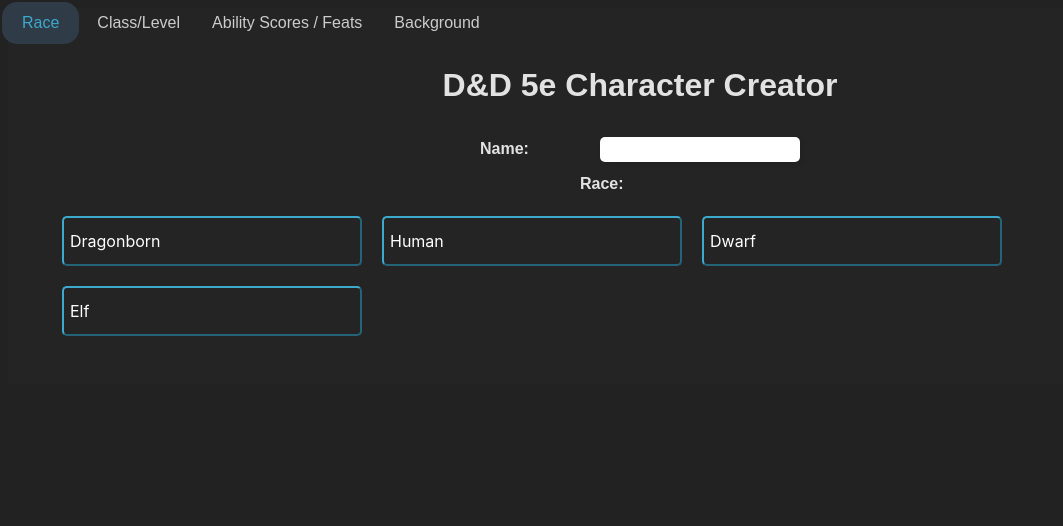
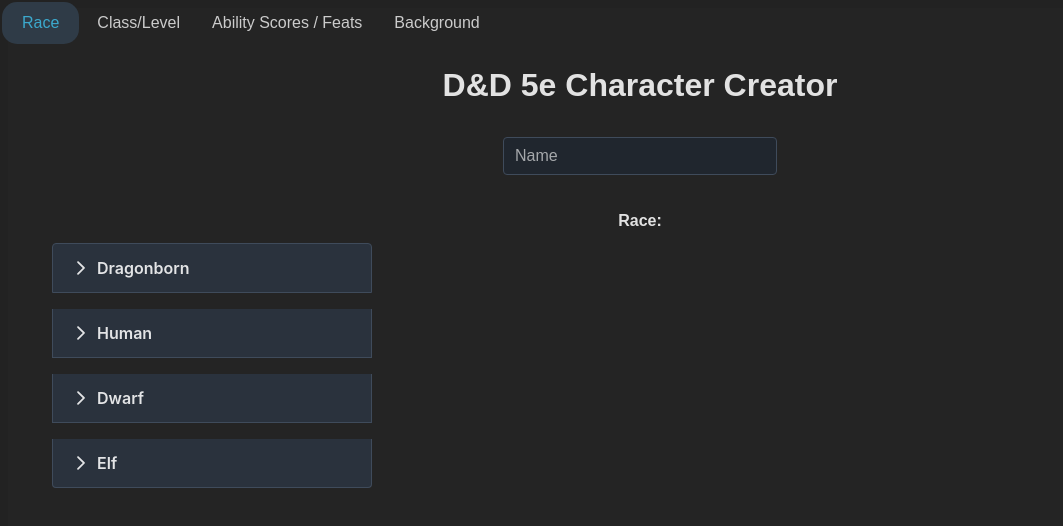
Before and after one commit to FreddyMaster/5ereact, a React (Vite) app: page / in a window 1280 px wide. Both pictures are taken after a click on the button "Race". Shown: the top 526 px of the page, without its empty margins (0-1063 px from the left). Built offline with nearby package versions, Linux system fonts and the light colour scheme.

Commit message:
updated the ui

```diff
--- a/package.json
+++ b/package.json
@@ -9,6 +9,10 @@
     "preview": "vite preview"
   },
   "dependencies": {
+    "@emotion/react": "^11.10.6",
+    "@mantine/core": "^6.0.8",
+    "@mantine/form": "^6.0.8",
+    "@mantine/hooks": "^6.0.8",
     "primeicons": "^6.0.1",
     "primereact": "^9.3.0",
     "react": "^18.2.0",
--- a/src/App.jsx
+++ b/src/App.jsx
@@ -1,10 +1,14 @@
+import { NavBar } from './components/navBar/navBar';
 import { useState } from 'react';
 import './App.css';
-import backgrounds from './data/backgrounds.json';
-import classes from './data/classes.json';
-import races from './data/races.json'
-import alignments from './data/alignments.json';
+import backgrounds from './components/data/backgrounds.json';
+import classes from './components/data/classes.json';
+import races from './components/data/races.json'
+import alignments from './components/data/alignments.json';
 import { Dropdown } from 'primereact/dropdown';
+import { InputNumber } from 'primereact/inputnumber';
+import { InputText } from 'primereact/inputtext';
+import { Accordion, AccordionTab } from 'primereact/accordion';
 
 function App() {
   const [activeTab, setActiveTab] = useState('Race');
@@ -13,6 +17,7 @@ function App() {
   const [selectedClass, setSelectedClass] = useState(null);
   const [selectedBackground, setSelectedBackground] = useState(null);
   const [selectedLevel, setSelectedLevel] = useState(1);
+  const [name, setName] = useState('');
 
   const handleRaceClick = (race) => {
     setSelectedRace(selectedRace === race ? null : race);
@@ -27,7 +32,7 @@ function App() {
   };
 
   const handleAlignmentChange = (event) => {
-    setSelectedBackground(event.value);
+    setSelectedAlignment(event.value);
   };
 
   const handleLevelChange = (event) => {
@@ -73,9 +78,9 @@ function App() {
     );
   }
 
-  const numberOptions = [];
+  const levelOptions = [];
   for (let i = 1; i <= 20; i++) {
-    numberOptions.push(
+    levelOptions.push(
       <option key={i} value={i}>
         {i}
       </option>
@@ -87,96 +92,63 @@ function App() {
       <h1>D&amp;D 5e Character Creator</h1>
 
       {/* Tab links */}
-      <div className="tab">
-        <button
-          className={`tablinks ${activeTab === 'Race' ? 'active' : ''}`}
-          onClick={(event) => openTab(event, 'Race')}
-        >
-          Race
-        </button>
-        <button
-          className={`tablinks ${activeTab === 'Class' ? 'active' : ''}`}
-          onClick={(event) => openTab(event, 'Class')}
-        >
-          Class/Level
-        </button>
-        <button
-          className={`tablinks ${activeTab === 'Ability' ? 'active' : ''
-            }`}
-          onClick={(event) => openTab(event, 'Ability')}
-        >
-          Ability Scores / Feats
-        </button>
-        <button
-          className={`tablinks ${activeTab === 'Background' ? 'active' : ''
-            }`}
-          onClick={(event) => openTab(event, 'Background')}
-        >
-          Background
-        </button>
-      </div>
+      <NavBar activeTab={activeTab} event={event} openTab={openTab} />
 
       {/* Tab contents */}
       <div id="Race" className="tabcontent">
-        <label htmlFor="name">Name:</label>
-        <input type="text" id="name" name="name" />
+        <div style={{ display: 'flex', justifyContent: 'center' }}>
+          <span className="p-float-label">
+            <InputText id="name" value={name} onChange={(e) => setName(e.target.value)} />
+            <label htmlFor="name" className="floatingName">Name</label>
+          </span>
+        </div>
         <br />
         <label htmlFor="race">Race:</label>
-        <div className="race-container">
+        <Accordion>
           {races.map((race) => (
-            <div key={race.id}>
-              <button className="race-button" onClick={() => handleRaceClick(race)}>
-                {race.name}
-              </button>
-              <div>
-                {selectedRace === race && (
-                  <p><em>speed: +{race.speed}, {Object.entries(race.abilityBonuses).map(([key, value]) => `${key}: +${value}`).join(", ")}</em> </p>
-                )}
-              </div>
-            </div>
+            <AccordionTab key={race.id} header={race.name} className="accordion-button">
+              <p><em>speed: +{race.speed}, {Object.entries(race.abilityBonuses).map(([key, value]) => `${key}: +${value}`).join(", ")}</em></p>
+            </AccordionTab>
           ))}
-        </div>
+        </Accordion>
       </div>
       <div id="Class" className="tabcontent">
-        <label htmlFor="class">Class:</label>
         {/* Class tab content */}
         <Dropdown id="class-select" options={classes} optionLabel="name" value={selectedClass} onChange={handleClassChange} placeholder="Select a class" /> <br />
-        <label htmlFor="level">Level:</label>
-        <Dropdown id="level" value={selectedLevel} options={numberOptions} onChange={handleLevelChange} placeholder="Select a level" />
+        <Dropdown id="level" value={selectedLevel} options={levelOptions.map((option) => ({ label: option.props.children, value: option.props.value }))} onChange={handleLevelChange} placeholder="Select a level" />
         <p>Level: {selectedLevel}</p>
       </div>
       <div id="Ability" className="tabcontent">
         {/* Ability Scores / Feats tab content */}
         <label htmlFor="strength">Strength:</label>
-        <input type="number" id="strength" name="Strength" min="1" value={abilityScores[0].score} onChange={updateModifier} />
+        <InputNumber id="strength" name="Strength" min={1} value={abilityScores[0].score} onValueChange={updateModifier} />
         <input type="modifier" id="strength-modifier" name="strength-modifier" value={abilityScores[0].modifier} readOnly /><br />
 
         <label htmlFor="dexterity">Dexterity:</label>
-        <input type="number" id="dexterity" name="Dexterity" min="1" value={abilityScores[1].score} onChange={updateModifier} />
+        <InputNumber id="dexterity" name="Dexterity" min={1} value={abilityScores[1].score} onValueChange={updateModifier} />
         <input type="modifier" id="dexterity-modifier" name="dexterity-modifier" value={abilityScores[1].modifier} readOnly /><br />
 
         <label htmlFor="constitution">Constitution:</label>
-        <input type="number" id="constitution" name="Constitution" min="1" value={abilityScores[2].score} onChange={updateModifier} />
+        <InputNumber id="constitution" name="Constitution" min={1} value={abilityScores[2].score} onValueChange={updateModifier} />
         <input type="modifier" id="constitution-modifier" name="constitution-modifier" value={abilityScores[2].modifier} readOnly /><br />
 
         <label htmlFor="intelligence">Intelligence:</label>
-        <input type="number" id="intelligence" name="Intelligence" min="1" value={abilityScores[3].score} onChange={updateModifier} />
+        <InputNumber id="intelligence" name="Intelligence" min={1} value={abilityScores[3].score} onValueChange={updateModifier} />
         <input type="modifier" id="intelligence-modifier" name="intelligence-modifier" value={abilityScores[3].modifier} readOnly /><br />
 
         <label htmlFor="wisdom">Wisdom:</label>
-        <input type="number" id="wisdom" name="Wisdom" min="1" value={abilityScores[4].score} onChange={updateModifier} />
+        <InputNumber id="wisdom" name="Wisdom" min={1} value={abilityScores[4].score} onValueChange={updateModifier} />
         <input type="modifier" id="wisdom-modifier" name="wisdom-modifier" value={abilityScores[4].modifier} readOnly /><br />
 
         <label htmlFor="charisma">Charisma:</label>
-        <input type="number" id="charisma" name="Charisma" min="1" value={abilityScores[5].score} onChange={updateModifier} />
+        <InputNumber id="charisma" name="Charisma" min={1} value={abilityScores[5].score} onValueChange={updateModifier} />
         <input type="modifier" id="charisma-modifier" name="charisma-modifier" value={abilityScores[5].modifier} readOnly /><br />
       </div>
+
       <div id="Background" className="tabcontent">
-        <label htmlFor="alignment">Alignment:</label>
         {/* Background tab content */}
-        <Dropdown id="alignment-select" options={alignments} optionLabel="name" value={selectedBackground} onChange={handleAlignmentChange} placeholder="Select an alignment" />
+        <Dropdown id="alignment-select" options={alignments} optionLabel="name" value={selectedAlignment} onChange={handleAlignmentChange} placeholder="Select an alignment" />
         <br />
-        <label htmlFor="background">Background:</label>
         <Dropdown id="background-select" options={backgrounds} optionLabel="name" value={selectedBackground} onChange={handleBackgroundChange} placeholder="Select a background" />
       </div>
     </div>
--- /dev/null
+++ b/src/components/navBar/navBar.jsx
@@ -0,0 +1,21 @@
+import React from "react";
+export function NavBar({
+  activeTab,
+  event,
+  openTab
+}) {
+  return <div className="tab">
+        <button className={`tablinks ${activeTab === 'Race' ? 'active' : ''}`} onClick={event => openTab(event, 'Race')}>
+            Race
+        </button>
+        <button className={`tablinks ${activeTab === 'Class' ? 'active' : ''}`} onClick={event => openTab(event, 'Class')}>
+            Class/Level
+        </button>
+        <button className={`tablinks ${activeTab === 'Ability' ? 'active' : ''}`} onClick={event => openTab(event, 'Ability')}>
+            Ability Scores / Feats
+        </button>
+        <button className={`tablinks ${activeTab === 'Background' ? 'active' : ''}`} onClick={event => openTab(event, 'Background')}>
+            Background
+        </button>
+    </div>;
+}
--- a/src/index.css
+++ b/src/index.css
@@ -93,32 +93,17 @@ h1 {
   border-top: none;
 }
 
-label {
+label:not(.floatingName) {
   display: inline-block;
   width: 100px;
   font-weight: bold;
-  margin-bottom: 10px;
-}
-
-input[type="text"] {
-  width: 200px;
-  padding: 5px;
-  margin-bottom: 10px;
-  border-radius: 5px;
-  border: none;
-  box-shadow: 2px 2px 5px rgba(0, 0, 0, 0.1);
-}
-
-input[type="number"] {
-  width: 40px;
-  padding: 5px;
-  margin-bottom: 10px;
-  border-radius: 5px;
-  border: none;
-  box-shadow: 2px 2px 5px rgba(0, 0, 0, 0.1);
+  margin: 10px;
+  align-items: left;
 }
 
 input[type="modifier"] {
+  font-weight: bold;
+  font-size: 1em;
   padding: 5px;
   margin-bottom: 10px;
   border: none;
@@ -131,30 +116,26 @@ input[type="modifier"]:focus {
   outline: none;
 }
 
-input[id="xp"] {
-  width: 100px;
-  padding: 5px;
-  margin-bottom: 10px;
-  border: none;
-  box-shadow: 2px 2px 5px rgba(0, 0, 0, 0.1);
+[id="class-select"],
+[id="alignment-select"],
+[id="background-select"],
+[id="level"] {
+  margin: 10px;
+  width: 14em;
 }
 
-[id="Ability"] {
-  padding: 5px;
-  margin: 10px;
+.accordion-button {
+  position: relative;
+  color: #fff;
   border: none;
-  box-shadow: 2px 2px 5px rgba(0, 0, 0, 0.1);
+  border-radius: 5px;
+  text-align: left;
+  cursor: pointer;
+  width: 20em;
 }
 
-label {
-  display: inline-block;
-  width: 120px;
-  /* adjust as necessary */
-  text-align: left;
-}
-
-label[for="race"] {
-  text-align: left;
+.accordion-button:last-child {
+  margin-bottom: 1em
 }
 
 /* Style the race buttons and descriptions */
```
Also changed, not shown: src/components/data/alignments.json (renamed from src/data/alignments.json), src/components/data/backgrounds.json (renamed from src/data/backgrounds.json), src/components/data/classes.json (renamed from src/data/classes.json), src/components/data/races.json (renamed from src/data/races.json), 1 other file (tests, documents, lock files or other folders).
